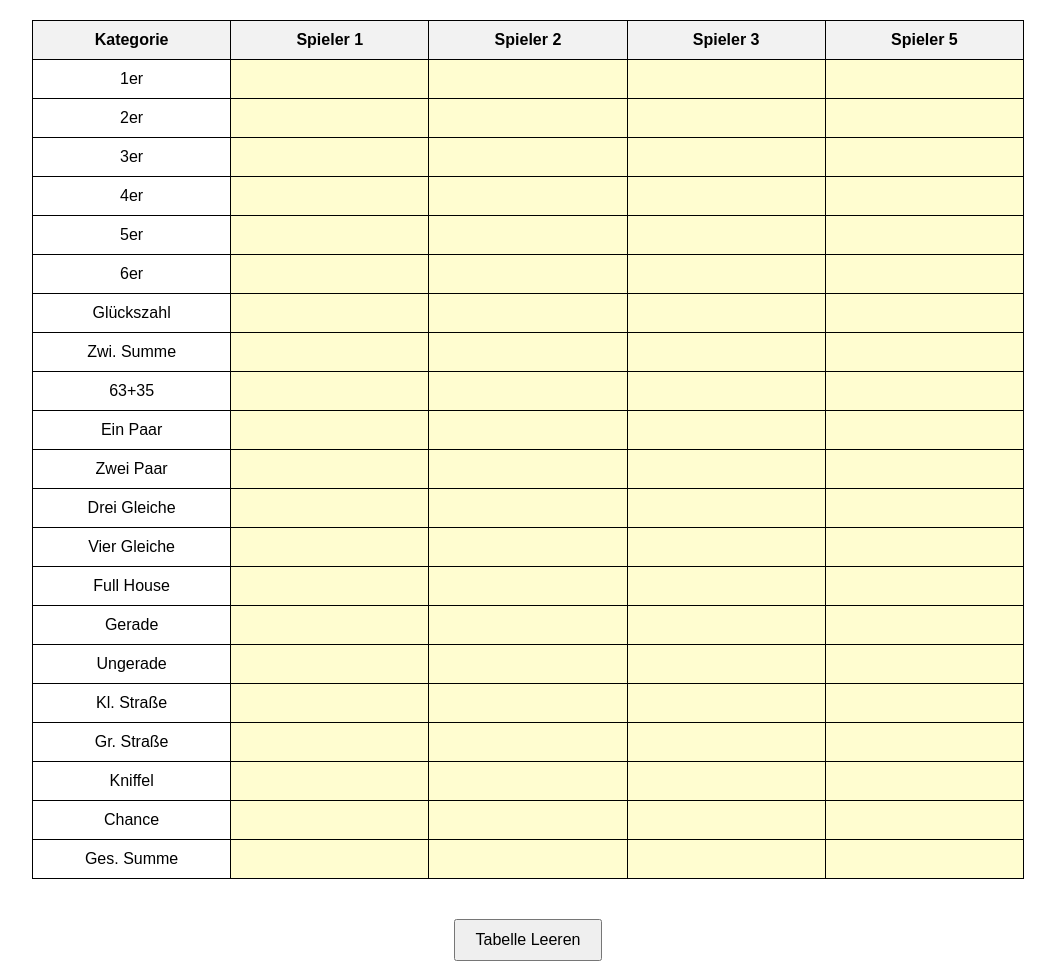
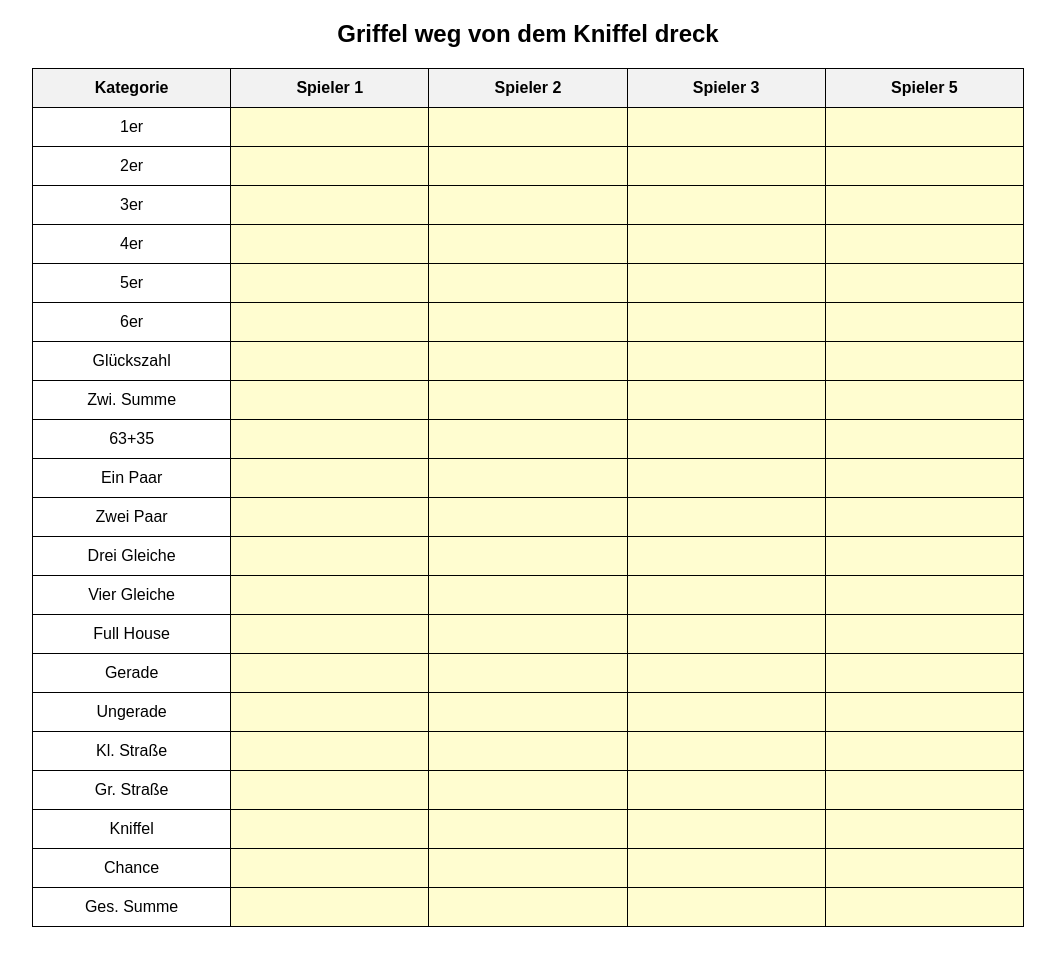
Before and after one commit to Spezi-Oli/Meine-Pico-Site, a plain HTML site: page index.html in a window 1280 px wide. Shown: the top 964 px of the page, without its empty margins (112-1167 px from the left). Drawn offline with Linux system fonts and the light colour scheme.

Commit message:
Update index.html

```diff
--- a/index.html
+++ b/index.html
@@ -3,12 +3,12 @@
 <head>
     <meta charset="UTF-8">
     <meta name="viewport" content="width=device-width, initial-scale=1.0">
-    <title>Würfelspiel Tabelle</title>
+    <title>Ey Pico</title>
     <link rel="stylesheet" href="kniffel.css">
 </head>
 <body>
 
-    <h2></h2>
+    <h2>Griffel weg von dem Kniffel dreck</h2>
 
     <table>
         <thead>
```
